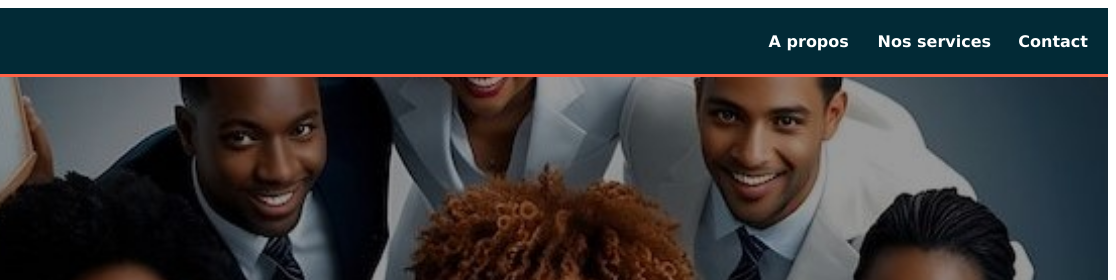
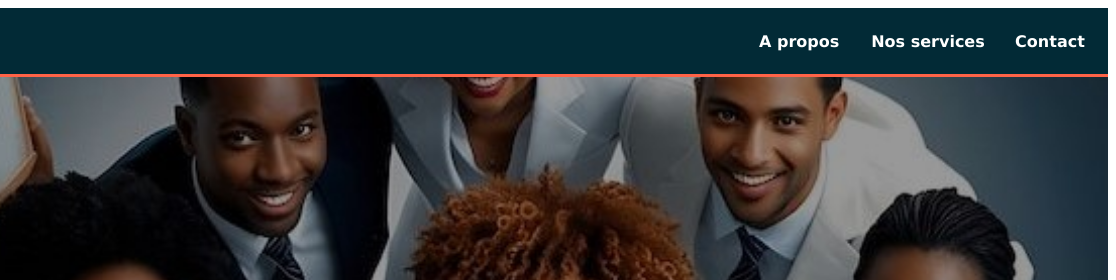
Before and after one commit to kofweb/Devweb-House, a plain HTML site: page index.html in a window 1280 px wide. Shown: the top 280 px of the page, 164-1280 px from the left. Drawn offline with Linux system fonts and the light colour scheme.

Commit message:
Update index.css
mise a jour

```diff
--- a/index.css
+++ b/index.css
@@ -31,7 +31,7 @@ nav a{
     color: white;
     font-family: Verdana, Geneva, Tahoma, sans-serif;
     font-weight: bolder;
-    margin-right: 20px;
+    padding-right: 20px;
 
 
 }
```
